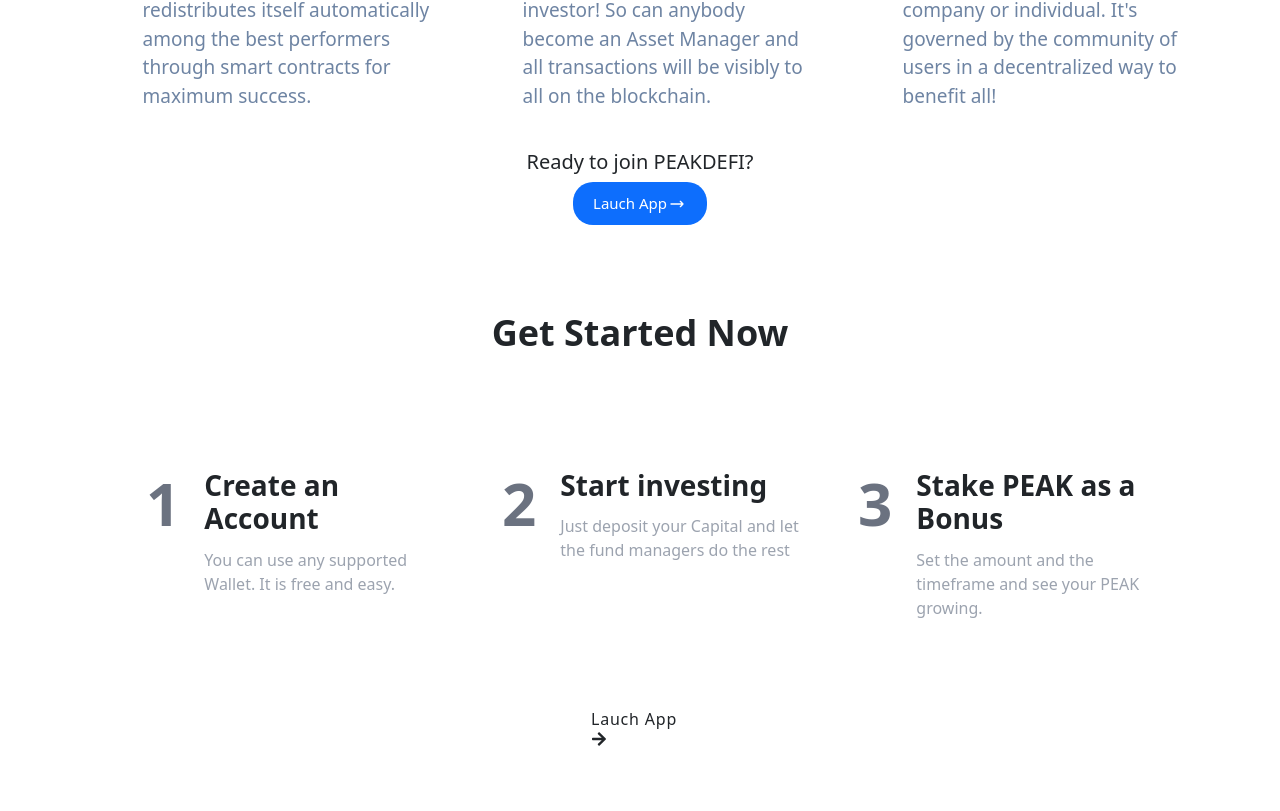
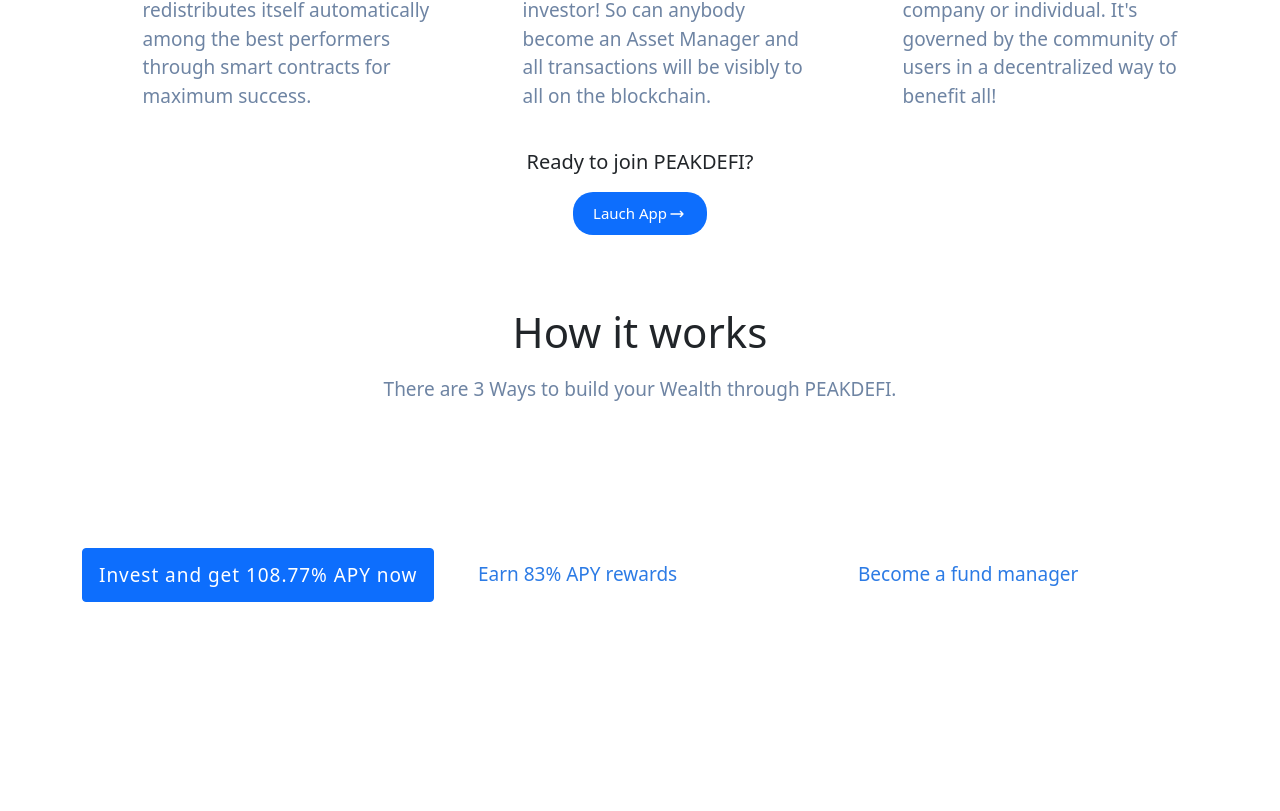
Before and after one commit to NhanTruong0411/smartcontract-client, a React (Create React App) app: page / in a window 1280 px wide. Shown: the part 369-1180 px from the top of the page. After the commit the page ends 985 px from the top, so only its background shows below. Built offline with nearby package versions, Linux system fonts and the light colour scheme.

Commit message:
Component SaleOff

```diff
--- a/src/App.js
+++ b/src/App.js
@@ -1,18 +1,21 @@
 import './App.css';
-import GetStarted from "./Components/GetStarted.js"
-import ConnectedProtocols from "./Components/ConnectedProtocols.js"
-import FooterComp from "./Components/FooterComp.js"
+// import GetStarted from "./Components/GetStarted.js"
+// import ConnectedProtocols from "./Components/ConnectedProtocols.js"
+// import FooterComp from "./Components/FooterComp.js"
 import DearAll from './Components/DearAll';
 import IdeaCore from './Components/IdeaCore';
+import SaleOff from './Components/SaleOff'
 
 function App() {
   return (
     <div>
       <DearAll/>
       <IdeaCore/>
-      <GetStarted />
+      <SaleOff/>
+
+      {/* <GetStarted />
       <ConnectedProtocols />
-      <FooterComp />
+      <FooterComp /> */}
     </div>
   );
 }
--- a/src/Components/IdeaCore.js
+++ b/src/Components/IdeaCore.js
@@ -4,7 +4,7 @@
 import './IdeaCore/IdeaCore.scss'
 import ButtonJoin from './ButtonJoin';
 
-function IdeaItem({ ...ideas}) {
+function IdeaItem({ ...ideas }) {
     return (
         <Col lg={4}>
             <Row>
@@ -51,14 +51,21 @@
                         />
                     )
                 }
-
             </Row>
             <Row>
-                <Col className="txt-center">
-                    <h2 className="join">Ready to join PEAKDEFI?</h2>
-                    <ButtonJoin  >
-                        Lauch App
-                    </ButtonJoin>
+                <Col lg="12" className="mb-72">
+                    <div className="txt-center">
+                        <h2 className="join__heading">Ready to join PEAKDEFI?</h2>
+                        <ButtonJoin  >
+                            Lauch App
+                        </ButtonJoin>
+                    </div>
+                </Col>
+                <Col lg="12" className="mb-72">
+                    <div className="txt-center">
+                        <h1 className="work__heading">How it works</h1>
+                        <p className="work__desc">There are 3 Ways to build your Wealth through PEAKDEFI.</p>
+                    </div>
                 </Col>
             </Row>
         </Container>
--- a/src/Components/IdeaCore/IdeaCore.scss
+++ b/src/Components/IdeaCore/IdeaCore.scss
@@ -1,5 +1,5 @@
 $text-color: #6e84a3;
-
+$font-size:19px;
 .serial {
     font-size: 64px;
     color: $text-color;
@@ -23,8 +23,13 @@
     align-items: center;
 }
 
-.join {
+.mb-72{
+    margin-bottom: 72px;
+}
+
+.join__heading {
     font-size: 20px;
+    margin-bottom: 18px;
 }
 
 #btn-lunch {
@@ -45,3 +50,14 @@
     transform: translateY(-2px);
     opacity: 0.8;
 }
+
+.work__heading{
+    font-size: 42px;
+    margin-bottom: 18px;
+}
+
+.work__desc{
+    font-size: $font-size;
+    color: $text-color;
+    margin-bottom: 72px;
+}
--- /dev/null
+++ b/src/Components/SaleOff.js
@@ -0,0 +1,25 @@
+import React from 'react';
+import { Container, Col, Row, Button } from 'react-bootstrap';
+import 'bootstrap/dist/css/bootstrap.min.css';
+import './SaleOff/SaleOff.scss'
+
+
+function SaleOff() {
+    return(
+        <Container>
+            <Row>
+                <Col>
+                    <Button variant="primary" className="Sale__button">Invest and get 108.77% APY now</Button>
+                </Col>
+                <Col>
+                    <p className="Sale__item">Earn 83% APY rewards</p>
+                </Col>
+                <Col>
+                    <p className="Sale__item">Become a fund manager</p>
+                </Col>
+            </Row>
+        </Container>
+    )
+}
+
+export default SaleOff;
--- /dev/null
+++ b/src/Components/SaleOff/SaleOff.scss
@@ -0,0 +1,21 @@
+$font-size:19px;
+$color: #2c7be5;
+
+.Sale__button{
+    font-size: $font-size;
+    font-weight: 500;
+    padding: 12px 16px;
+}
+
+.Sale__item{
+    font-size: $font-size;
+    color: $color;
+    font-weight: 400;
+    padding: 12px 16px;
+}
+
+.Sale__item:hover{
+    content: "";
+    cursor: pointer;
+    color: #1657af;
+}
```
